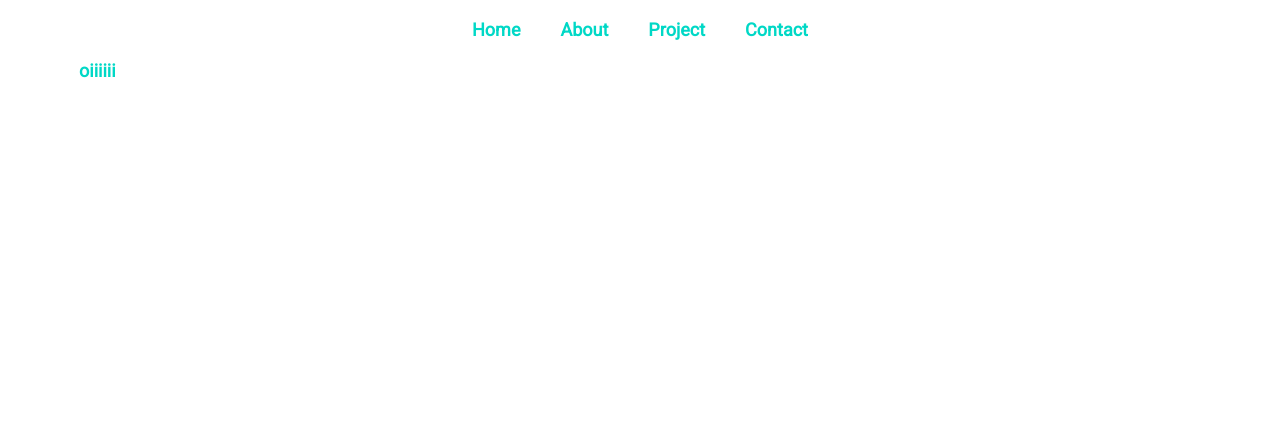
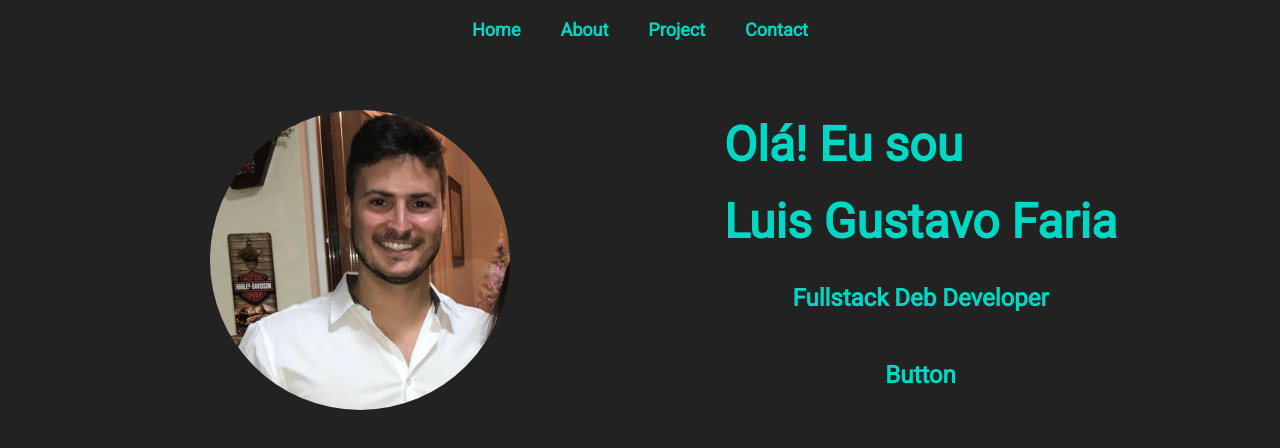
Before and after one commit to luisgustavofaria/portfolio, a Next.js app: page / in a window 1280 px wide. Shown: the top 448 px of the page. Built offline with nearby package versions, Linux system fonts and the light colour scheme.

Commit message:
criado home

```diff
--- a/pages/_app.jsx
+++ b/pages/_app.jsx
@@ -6,6 +6,7 @@ const GlobalStyle = createGlobalStyle`
     padding: 0;
     margin: 0;
     box-sizing: border-box;
+    background-color: #222222;
   }
 
   body {
--- /dev/null
+++ b/src/components/button/Button.jsx
@@ -0,0 +1,13 @@
+import styled from "styled-components"
+
+import H3 from "../../typograph/H3"
+
+function Button() {
+    return (
+
+        <H3>Button</H3>
+
+    )
+}
+
+export default Button
--- a/src/components/home/Home.jsx
+++ b/src/components/home/Home.jsx
@@ -1,13 +1,19 @@
+import styled from "styled-components"
+
 import H6 from "../../typograph/H6"
+import ImageText from "../image/Image"
+
+
 
 
 
 function Home() {
     return (
-        <div>
-           <H6>oiiiiii</H6>
+            <ImageText image={'/perfil.jpg'} />
 
-        </div>
+
+
+
     )
 }
 
--- a/src/components/image/Image.jsx
+++ b/src/components/image/Image.jsx
@@ -1,7 +1,101 @@
-function Image({image}) {
+import styled from "styled-components"
+
+import H1 from "../../typograph/H1"
+import H2 from "../../typograph/H2"
+import H3 from "../../typograph/H3"
+import H6 from "../../typograph/H6"
+import Button from "../button/Button"
+
+const Container = styled.div`
+    display: flex;
+    min-height: 400px;
+`
+
+const ContainerDiv = styled.div`
+    display: flex;
+    flex-direction: column;
+    justify-content: center;
+    align-items: center;
+    min-width: 50%;
+    text-align: justify;
+`
+
+const StyledImage = styled.div`
+    background-image: url('${props => props.image}');
+
+    background-repeat: no-repeat;
+    background-size: contain;
+    background-position: bottom;
+
+
+    border-radius: 50%;
+
+    min-width: 300px;
+    min-height: 300px;
+
+`
+
+
+
+
+function ImageText({image}) {
     return (
-        <img src={image} />
+        <Container>
+            <ContainerDiv>
+                <StyledImage image={image}/>
+            </ContainerDiv>
+            <ContainerDiv>
+                <H1>Olá! Eu sou <br></br>Luis Gustavo Faria</H1>
+                <H3>Fullstack Deb Developer</H3>
+                <Button></Button>
+            </ContainerDiv>
+        </Container>
+
+
     )
 }
 
+
+
+export default ImageText
+
+/*
+import styled from "styled-components"
+
+const StyledImage = styled.div`
+
+    width: 50%;
+    border-radius: 50%;
+    background-color: aqua;
+    position: relative;
+
+
+
+    img{
+        position: absolute;
+        width: 100%;
+
+
+
+
+
+
+    }
+
+`
+
+
+
+
+function Image({src}) {
+    return (
+        <StyledImage>
+            <img src={src} />
+        </StyledImage>
+    )
+}
+
+
+
 export default Image
+*/
--- a/src/components/navbar/Navbar.jsx
+++ b/src/components/navbar/Navbar.jsx
@@ -18,7 +18,7 @@ const StyledUl = styled.ul`
     a:after {
     content: '';
     position: absolute;
-    background-color: #000000;
+    background-color: #00d8c6;
     height: 2px;
     width: 0;
     left: 0;
--- a/src/typograph/H1.jsx
+++ b/src/typograph/H1.jsx
@@ -1,9 +1,10 @@
 import styled from 'styled-components'
 
 const H1 = styled.h1`
-  font-size: 64px;
+  font-size: 48px;
   font-weight: bold;
   line-height: 77px;
+  color: ${props => props.theme.primary};
 `
 
 export default H1
--- a/src/typograph/H2.jsx
+++ b/src/typograph/H2.jsx
@@ -1,9 +1,10 @@
 import styled from 'styled-components'
 
 const H1 = styled.h1`
-  font-size: 48px;
+  font-size: 32px;
   font-weight: bold;
   line-height: 77px;
+  color: ${props => props.theme.primary};
 `
 
 export default H1
--- a/src/typograph/H3.jsx
+++ b/src/typograph/H3.jsx
@@ -1,9 +1,10 @@
 import styled from 'styled-components'
 
 const H3 = styled.h3`
-  font-size: 32px;
+  font-size: 24px;
   font-weight: bold;
   line-height: 77px;
+  color: ${props => props.theme.primary};
 `
 
 export default H3
--- a/src/typograph/H6.jsx
+++ b/src/typograph/H6.jsx
@@ -4,7 +4,7 @@ const H6 = styled.h1`
   font-size: 18px;
   font-weight: 700;
   line-height: 22px;
-  color: ${props => props.theme.colors.primary};
+  color: ${props => props.theme.primary};
 `
 
 export default H6
--- a/theme.js
+++ b/theme.js
@@ -1,8 +1,5 @@
 const theme = {
-    colors: {
-        primary: '#00d8c6',
-
-    }
+    primary: '#00d8c6',
 }
 
 export default theme
```
Also changed, not shown: public/perfil.jpg (added).
